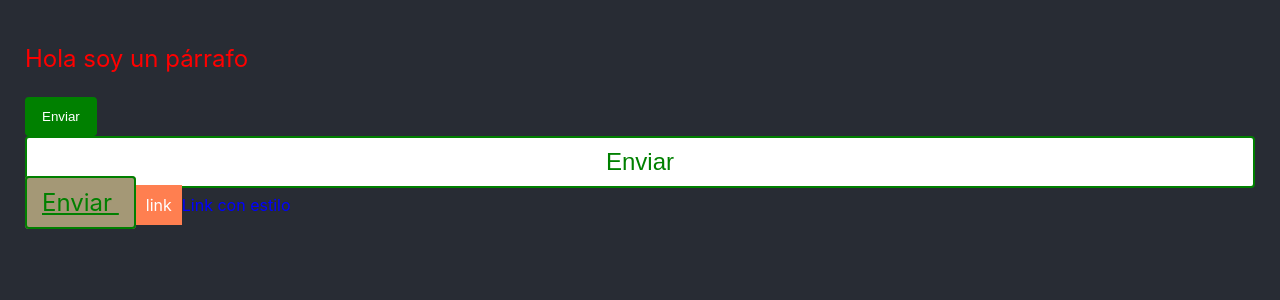
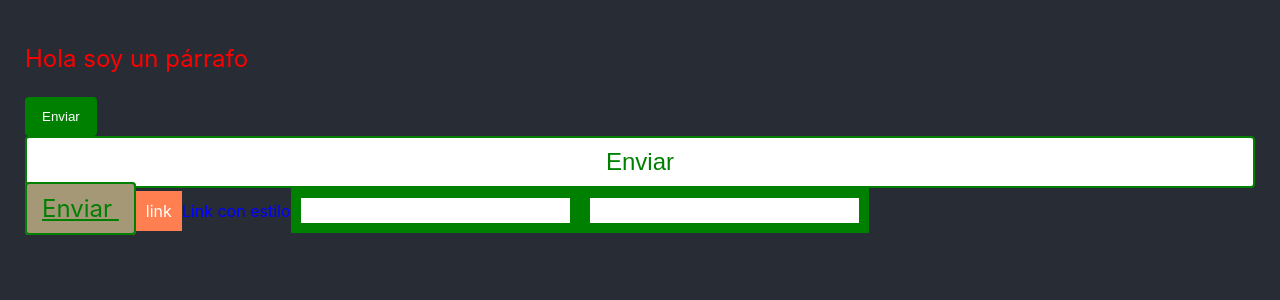
Before and after one commit to wilder00/learning-react, a React (Create React App) app: page / in a window 1280 px wide. Shown: the top 300 px of the page. Built offline with nearby package versions, Linux system fonts and the light colour scheme.

Commit message:
viendo atributos en los componentes estilizados

```diff
--- a/src/App.js
+++ b/src/App.js
@@ -38,6 +38,20 @@ const StyledLink = styled(Link)`
   color: blue;
 `
 
+const Input = styled.input.attrs(props => ({
+  type: 'text',
+  color: props.color || 'red'
+}))`
+  font-size: 20px;
+  border: 10px solid green;
+  color: ${ props => props.color}
+`
+
+const Password = styled(Input).attrs({
+  type: 'password'
+})``
+
+
 const App = () => {
   const [isPrimary, setIsPrimary] = useState(false)
   console.log(
@@ -52,6 +66,8 @@ const App = () => {
       <BlockButton className="secondary" as="a" href="#" primary={!isPrimary} onClick={e => setIsPrimary(!isPrimary)}> Enviar </BlockButton>
       <Link className="link">link</Link>
       <StyledLink>Link con estilo</StyledLink>
+      <Input></Input>
+      <Password></Password>
     </Content>
   )
 }
```
